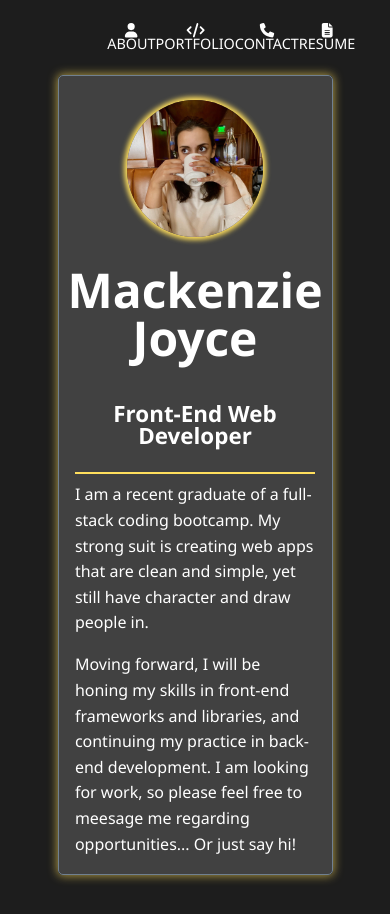
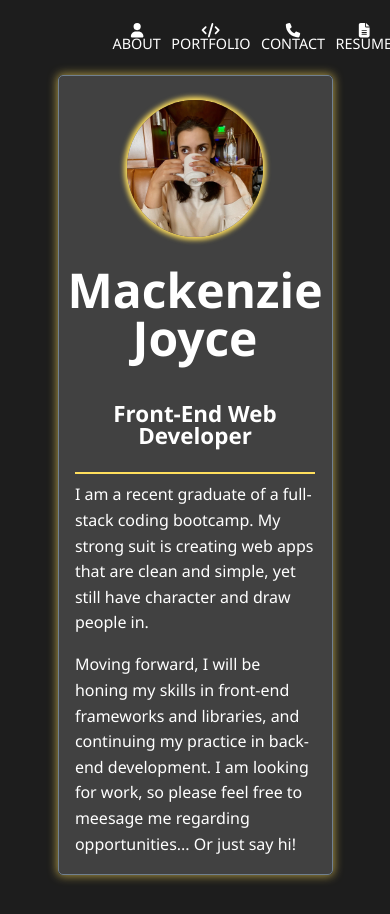
Before and after one commit to MackenzieJoyce/Portfolio, a React (Create React App) app: page / in a window 390 px wide. Built offline with nearby package versions, Linux system fonts and the light colour scheme.

Commit message:
brought back the padding on nav tabs

```diff
--- a/src/index.css
+++ b/src/index.css
@@ -268,10 +268,6 @@ nav {
     margin: 0%;
   }
 
-  .navTab {
-    padding: 0%;
-  }
-
 
 
   /* ABOUT PAGE  */
```
